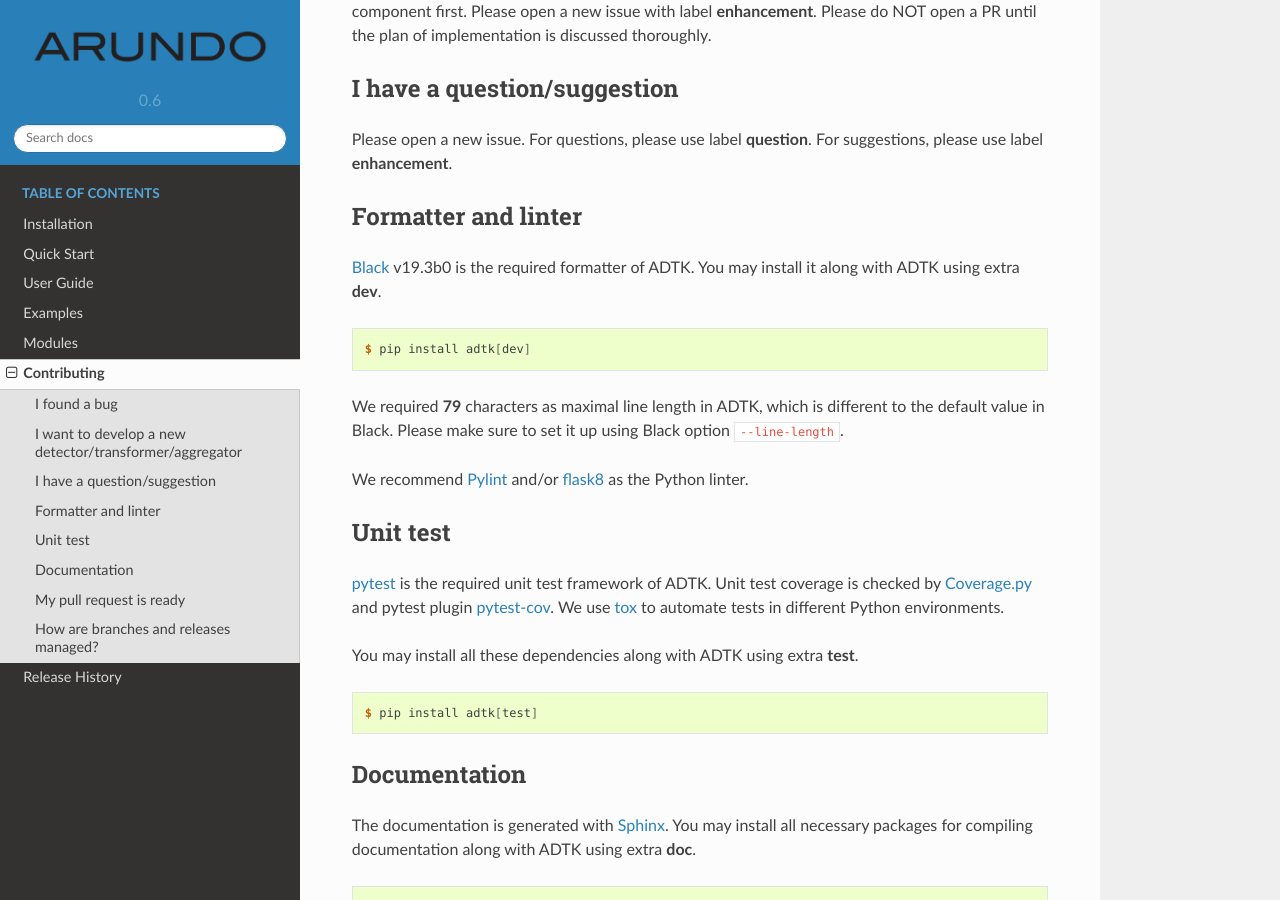
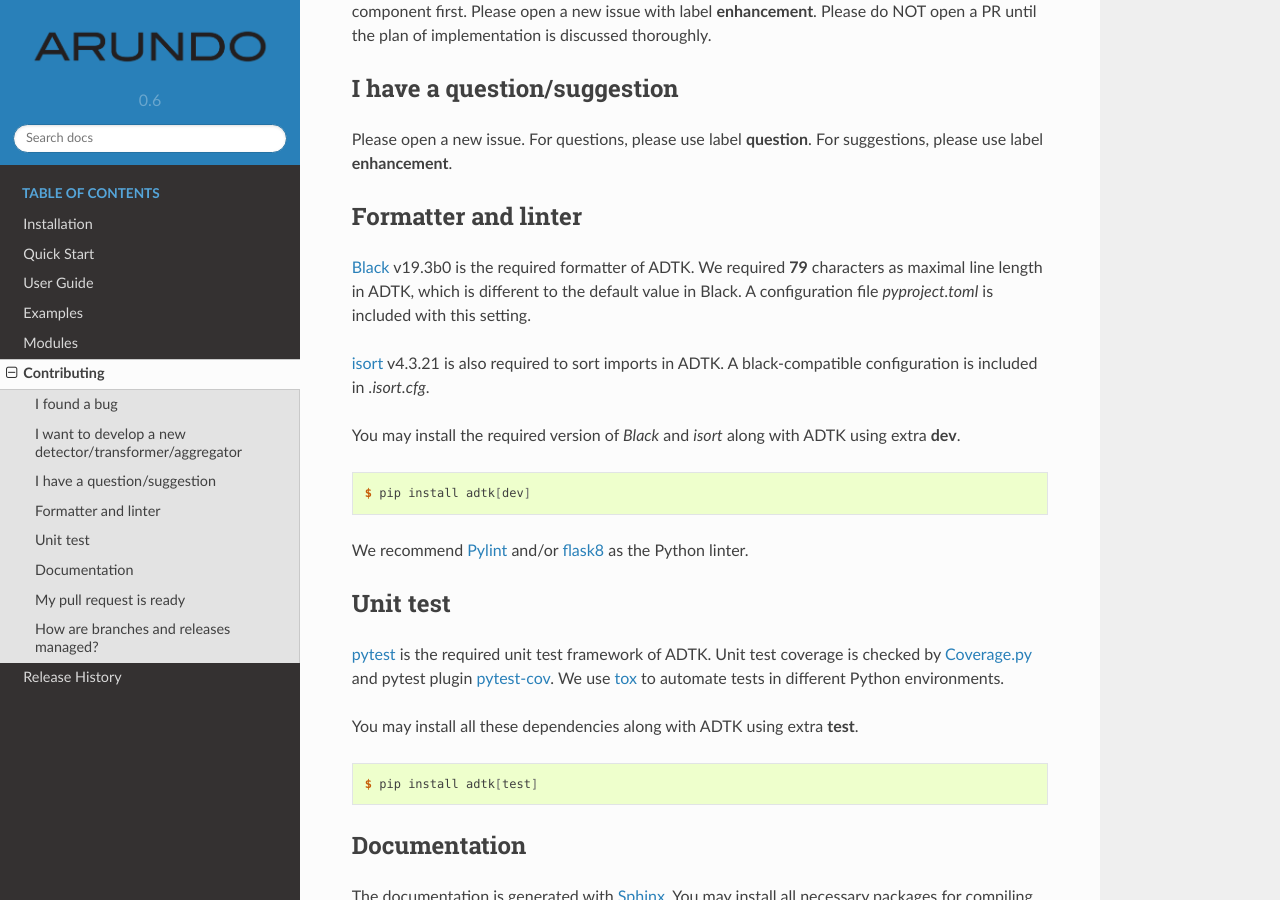
Before and after one commit to arundo/adtk, a Sphinx documentation site: the page built from docs/developer.rst, in a window 1280 px wide and 900 px high, scrolled down 825 px. Built offline with Sphinx 7.4.7 and the Read the Docs theme 2.0.0, drawn with Linux system fonts in a browser that asks for light colours; pages that are not in the unit, such as notebooks, are missing from menus.

Commit message:
updated docs

```diff
--- a/docs/developer.rst
+++ b/docs/developer.rst
@@ -35,13 +35,17 @@
 Formatter and linter
 ====================
 `Black <https://black.readthedocs.io/en/stable/>`_ v19.3b0 is the required formatter of ADTK.
-You may install it along with ADTK using extra **dev**.
+We required **79** characters as maximal line length in ADTK, which is different to the default value in Black.
+A configuration file `pyproject.toml` is included with this setting.
+
+`isort <https://timothycrosley.github.io/isort/>`_ v4.3.21 is also required to sort imports in ADTK.
+A black-compatible configuration is included in `.isort.cfg`.
+
+You may install the required version of `Black` and `isort` along with ADTK using extra **dev**.
 
 .. code-block:: console
 
     $ pip install adtk[dev]
-
-We required **79** characters as maximal line length in ADTK, which is different to the default value in Black. Please make sure to set it up using Black option ``--line-length``.
 
 We recommend `Pylint <https://www.pylint.org/>`_ and/or `flask8 <http://flake8.pycqa.org/en/latest/>`_ as the Python linter.
 
```
